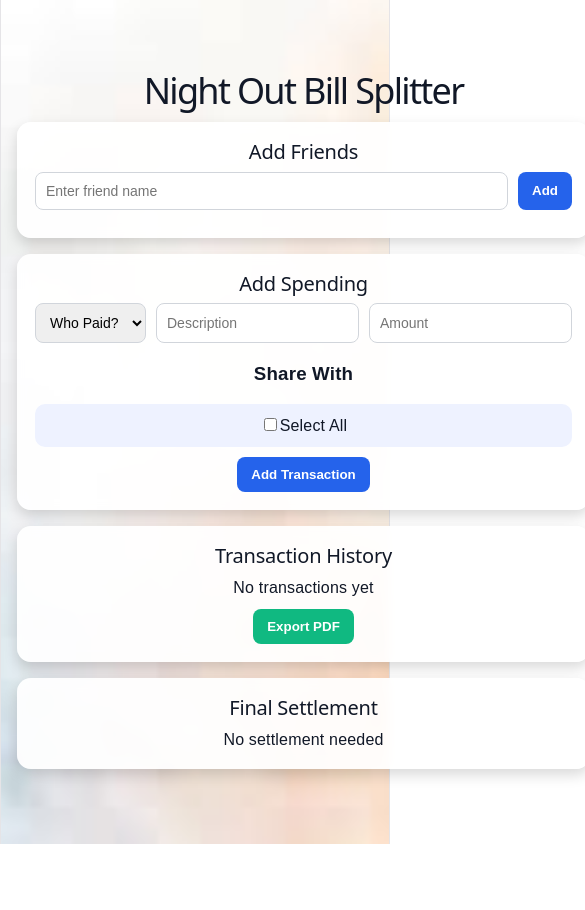
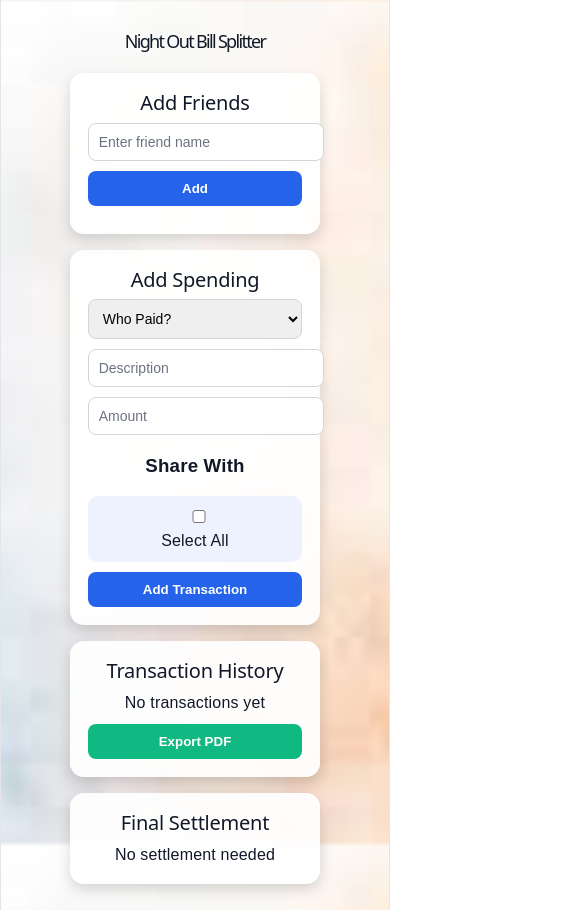
Before and after one commit to Ravinesh9990/night-out-splitter, a React (Vite) app: page / in a window 390 px wide. Shown: the top 910 px of the page, 585 px wide, since content can reach past the window. Before the commit the page ends 844 px from the top, so only its background shows below. Built offline with nearby package versions, Linux system fonts and the light colour scheme.

Commit message:
update UI

```diff
--- a/src/App.css
+++ b/src/App.css
@@ -12,14 +12,11 @@ body {
   color: #111827;
 }
 
-/* DARK OVERLAY (makes text readable) */
+/* DARK OVERLAY */
 body::before {
   content: "";
   position: fixed;
-  top: 0;
-  left: 0;
-  width: 100%;
-  height: 100%;
+  inset: 0;
   background: rgba(0, 0, 0, 0.35);
   z-index: -1;
 }
@@ -30,11 +27,12 @@ body::before {
   padding: 16px;
 }
 
+/* TITLES */
 h1, h2, h3, p, span, label, strong {
   color: #111827;
 }
 
-/* GLASS CARDS (better on background) */
+/* CARD (glass effect) */
 .card {
   background: rgba(255, 255, 255, 0.92);
   padding: 18px;
@@ -44,23 +42,35 @@ h1, h2, h3, p, span, label, strong {
   backdrop-filter: blur(6px);
 }
 
+/* INPUT ROW */
 .row {
   display: flex;
   gap: 10px;
+  flex-wrap: wrap;
 }
 
+/* INPUTS */
 input, select {
   flex: 1;
+  min-width: 120px;
   padding: 10px;
   border-radius: 8px;
   border: 1px solid #d1d5db;
   font-size: 14px;
+  outline: none;
 }
 
+input::placeholder {
+  color: #6b7280;
+}
+
+/* AMOUNT INPUT SMALLER */
 .amount-input {
   flex: 0.4;
+  min-width: 100px;
 }
 
+/* BUTTONS */
 button {
   padding: 10px 14px;
   border: none;
@@ -69,12 +79,14 @@ button {
   color: white;
   cursor: pointer;
   font-weight: 600;
+  white-space: nowrap;
 }
 
 button:hover {
   background: #1d4ed8;
 }
 
+/* FRIEND TAGS */
 .people-list {
   display: flex;
   flex-wrap: wrap;
@@ -90,6 +102,7 @@ button:hover {
   font-size: 12px;
 }
 
+/* CHECKBOX SECTION */
 .select-all {
   margin: 10px 0;
   padding: 10px;
@@ -112,6 +125,7 @@ button:hover {
   border: 1px solid #e5e7eb;
 }
 
+/* TRANSACTIONS */
 .transaction-card {
   padding: 10px;
   border-bottom: 1px solid #e5e7eb;
@@ -128,6 +142,7 @@ button:hover {
   margin-top: 4px;
 }
 
+/* DELETE BUTTON */
 .delete-btn {
   margin-top: 6px;
   background: #ef4444;
@@ -139,6 +154,7 @@ button:hover {
   background: #dc2626;
 }
 
+/* EXPORT BUTTON */
 .export-btn {
   margin-top: 10px;
   background: #10b981;
@@ -148,7 +164,49 @@ button:hover {
   background: #059669;
 }
 
+/* SETTLEMENT */
 .settlement {
   padding: 8px 0;
   border-bottom: 1px solid #e5e7eb;
 }
+
+/* =========================
+   📱 MOBILE RESPONSIVE
+========================= */
+@media (max-width: 600px) {
+
+  .container {
+    padding: 10px;
+  }
+
+  h1 {
+    font-size: 18px;
+    text-align: center;
+  }
+
+  .row {
+    flex-direction: column;
+  }
+
+  input, select {
+    width: 100%;
+  }
+
+  .amount-input {
+    width: 100%;
+    flex: 1;
+  }
+
+  button {
+    width: 100%;
+  }
+
+  .tx-top {
+    flex-direction: column;
+    gap: 4px;
+  }
+
+  .tag {
+    font-size: 11px;
+  }
+}
```
